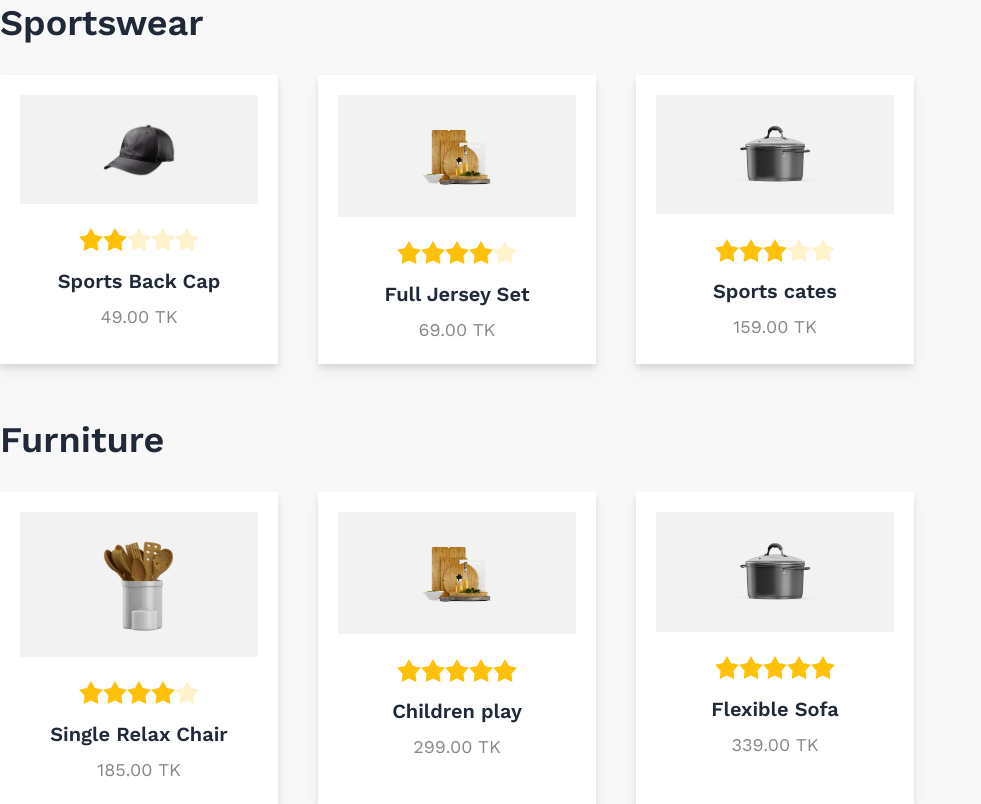
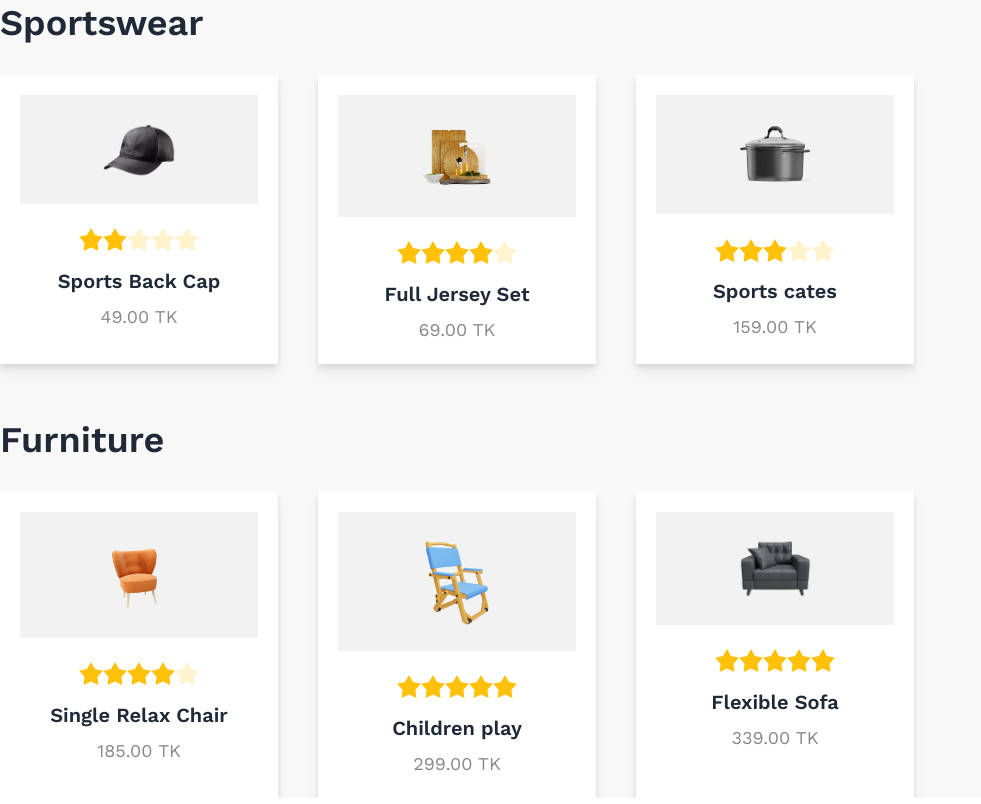
Before and after one commit to Rafi-17/summer-sale, a plain HTML site: page index.html in a window 1280 px wide. Shown: the part 1349-2153 px from the top of the page, without its empty margins (0-981 px from the left). Drawn offline with nearby package versions, Linux system fonts and the light colour scheme.

Commit message:
error fixed

```diff
--- a/index.html
+++ b/index.html
@@ -19,7 +19,7 @@
 </head>
 
 <body class="font-work bg-[#F8F8F8]">
-    <header>
+    <header class="max-w-[1440px] mx-auto">
         <!-- Banner -->
         <div class="bg-[#F9F6E2] mb-28">
             <div class="hero min-h-screen">
@@ -169,7 +169,7 @@
                         <!-- card-1 -->
                         <div id="f-card-1" class="drop-shadow-lg bg-white  p-5">
                             <div class="bg-[#1111110D] py-6 px-20 mb-6 text-center w-full">
-                                <img class="" src="images/prod1.png" alt="">
+                                <img class="" src="images/prod7.png" alt="">
                             </div>
                             <div class="text-center mb-2">
                                 <div class="rating">
@@ -188,7 +188,7 @@
                         <!-- card-2 -->
                         <div id="f-card-2" class="drop-shadow-lg bg-white  p-5">
                             <div class="bg-[#1111110D] py-6 px-20 mb-6 text-center w-full">
-                                <img class="" src="images/prod2.png" alt="">
+                                <img class="" src="images/prod8.png" alt="">
                             </div>
                             <div class="text-center mb-2">
                                 <div class="rating">
@@ -207,7 +207,7 @@
                         <!-- card-3 -->
                         <div id="f-card-3" class="drop-shadow-lg bg-white  p-5">
                             <div class="bg-[#1111110D] py-6 px-20 mb-6 text-center w-full">
-                                <img class="" src="images/prod3.png" alt="">
+                                <img class="" src="images/prod9.png" alt="">
                             </div>
                             <div class="text-center mb-2">
                                 <div class="rating">
```
